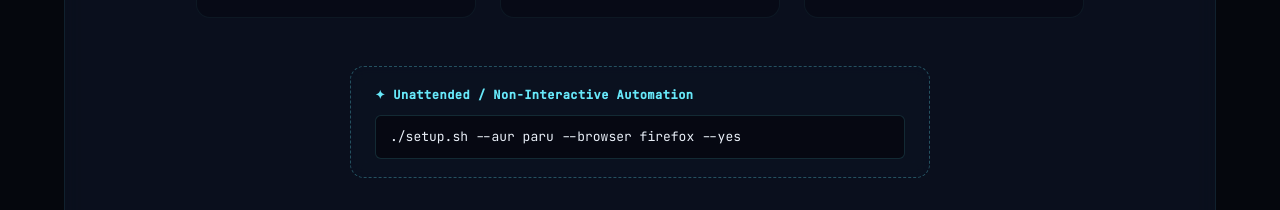
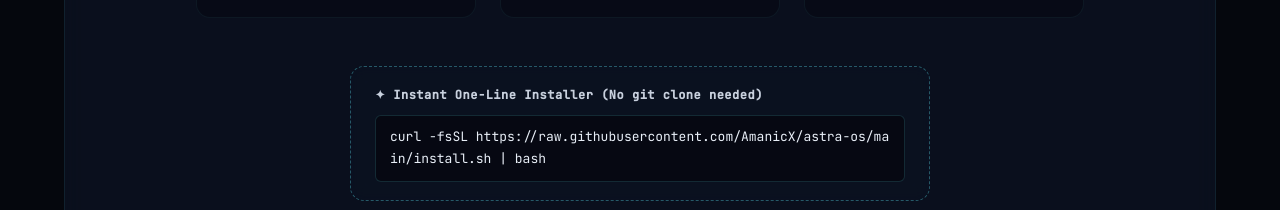
Before and after one commit to AmanicX/astra-os, a plain HTML site: page index.html in a window 1280 px wide. Shown: the part 4896-5106 px from the top of the page. Drawn offline with Linux system fonts and the light colour scheme; animation ran at ten frames a second.

Commit message:
feat: add one-line curl installer support and update documentation

```diff
--- a/index.html
+++ b/index.html
@@ -489,6 +489,11 @@
             </div>
           </div>
 
+          <div class="install__quick-box" data-animate="fade-up" data-delay="50" style="margin-bottom: 12px; border-color: rgba(94, 230, 242, 0.35);">
+            <div class="install__quick-box-label" style="color: var(--accent-cyan);">✦ Instant One-Line Installer (No git clone needed)</div>
+            <code>curl -fsSL https://raw.githubusercontent.com/AmanicX/astra-os/main/install.sh | bash</code>
+          </div>
+
           <div class="install__quick-box" data-animate="fade-up" data-delay="100">
             <div class="install__quick-box-label">✦ Unattended / Non-Interactive Automation</div>
             <code>./setup.sh --aur paru --browser firefox --yes</code>
```
Also changed, not shown: 2 other files.
